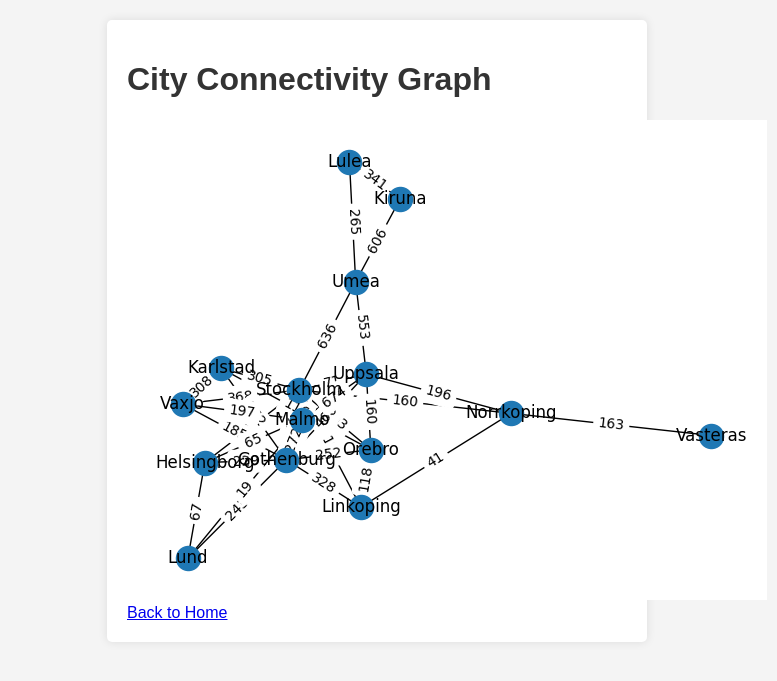
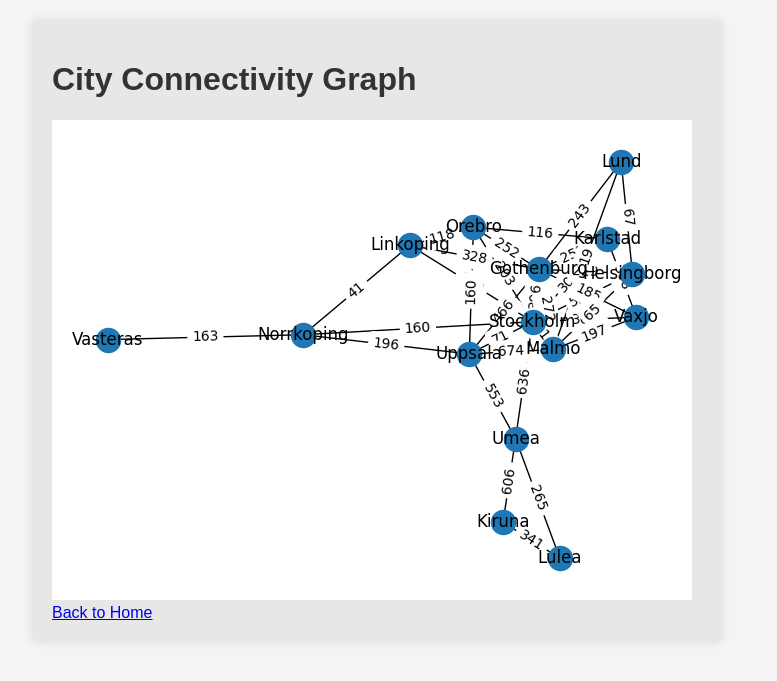
Before and after one commit to abhirammmmm/Sustainable_Transport_AI_Project, a Flask app: template templates/visualize.html in a window 1280 px wide. Shown: the top 681 px of the page, without its empty margins (263-1040 px from the left). Run offline with Flask 3, Linux system fonts and the light colour scheme; the template is opened without the code that fills it, so the values that code supplies are empty.

Commit message:
Fixed the container bug to show the new graph
fixed the color and size bug for the container in visualize.py

```diff
--- a/static/style.css
+++ b/static/style.css
@@ -14,11 +14,11 @@ body {
     margin: auto;
 }
 .container_g {
-    background: #ae3838;
+    background: #e7e7e7;
     padding: 20px;
     border-radius: 5px;
     box-shadow: 0 0 10px rgba(0, 0, 0, 0.1);
-    max-width: 1500px;
+    max-width: 650px;
     margin: auto;
 }
 h1, h2, h3 {
--- a/templates/visualize.html
+++ b/templates/visualize.html
@@ -7,7 +7,7 @@
     <link rel="stylesheet" href="{{ url_for('static', filename='style.css') }}">
 </head>
 <body>
-    <div class="container">
+    <div class="container_g">
         <h1>City Connectivity Graph</h1>
         <img src="{{ url_for('static', filename='exp_graph.png') }}" alt="City Graph">
         <a href="/">Back to Home</a>
```
Also changed, not shown: static/exp_graph.png.
